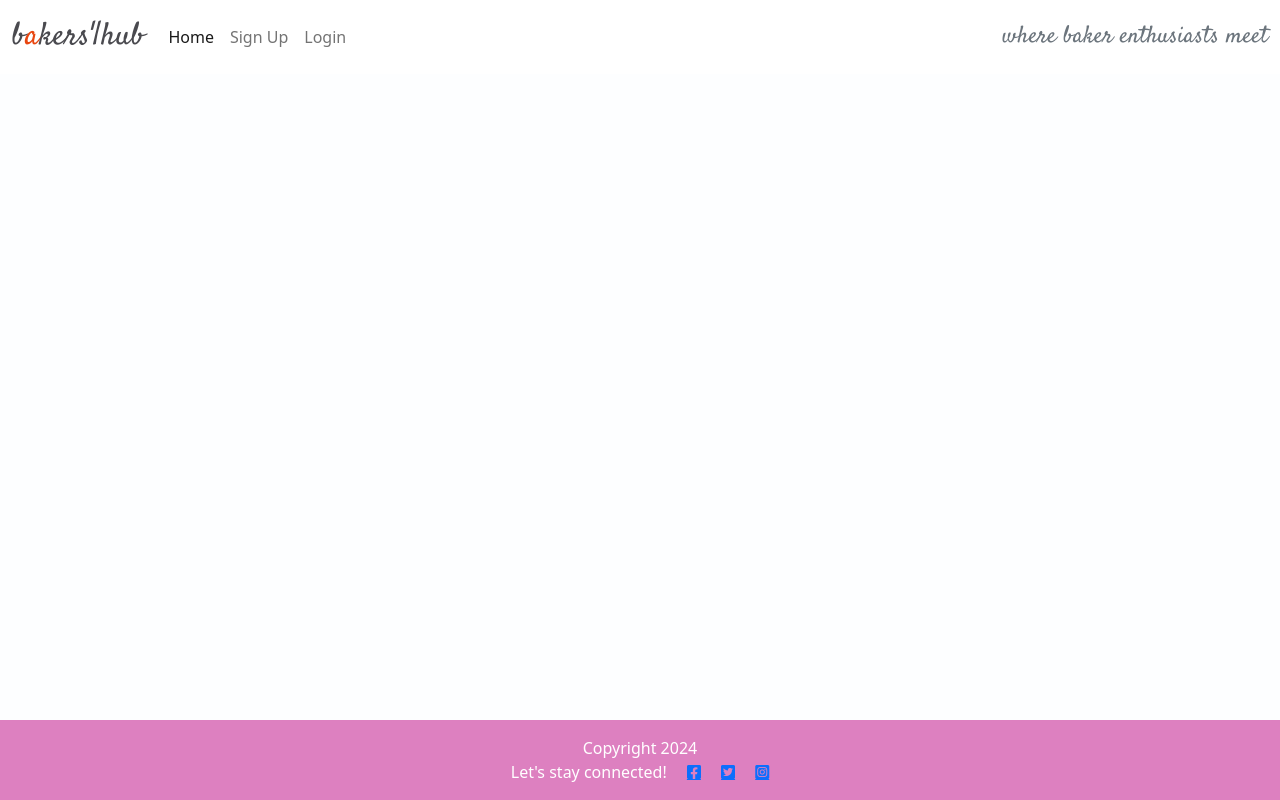
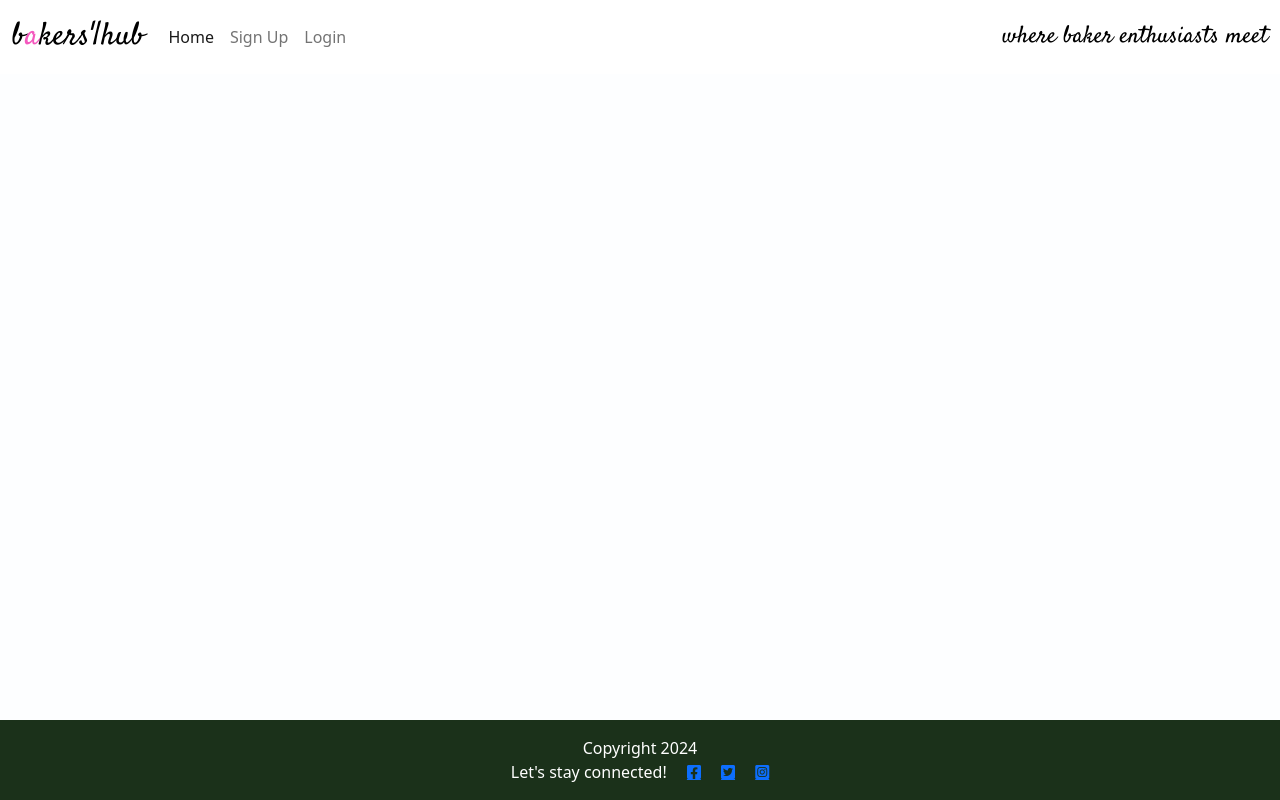
Before and after one commit to NaifatSelina/BakersHub, a Django app: page / in a window 1280 px wide. Run offline with Django 3.2, Linux system fonts and the light colour scheme; data that the repository does not hold is empty; some web fonts are replaced.

Commit message:
further styling to change colour scheme

```diff
--- a/static/css/style.css
+++ b/static/css/style.css
@@ -9,7 +9,7 @@ body {
     font-weight: 400;
     font-style: normal;
     font-size: xx-large;
-    color: #4A4A4F;
+    color: #000000;
 }
 
 /* header text */
@@ -18,20 +18,24 @@ span.navbar-text.text-muted {
     font-size: x-large;
 }
 
-.red-o {
-    color: #E84610;
+.pink-o {
+    color: #f458be;
 }
 
 .thin {
     font-weight: 300;
 }
 
+.text-muted {
+    color: #000000!important;
+}
+
 .light-bg {
-    background-color: #fff;
+    background-color: #9cc1a482!important;
 }
 
 .dark-bg {
-    background-color: #dd80c0;
+    background-color: #1b311a;
 }
 
 .main-bg {
@@ -52,7 +56,7 @@ span.navbar-text.text-muted {
     bottom: 5%;
     min-width: 30%;
     left: -2px;
-    background-color: #23BBBB;
+    background-color: #1b311a;
 }
 
 .author {
--- a/templates/base.html
+++ b/templates/base.html
@@ -28,7 +28,7 @@
 
     <nav class="navbar navbar-expand-lg navbar-light bg-white">
         <div class="container-fluid">
-            <a class="navbar-brand" href="{% url 'home' %}"><span class="brand">b<span class="red-o">a</span>kers'<span
+            <a class="navbar-brand" href="{% url 'home' %}"><span class="brand">b<span class="pink-o">a</span>kers'<span
                         class="thin">|hub</span></span></span></a>
             <button class="navbar-toggler" type="button" data-bs-toggle="collapse" data-bs-target="#navbarText"
                 aria-controls="navbarText" aria-expanded="false" aria-label="Toggle navigation">
```
